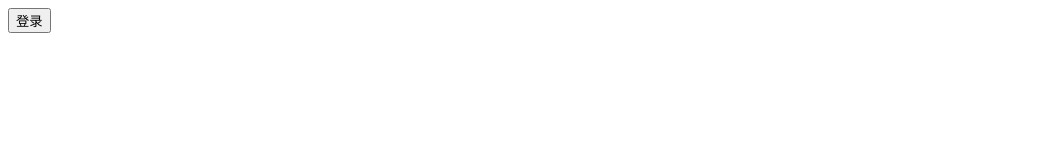
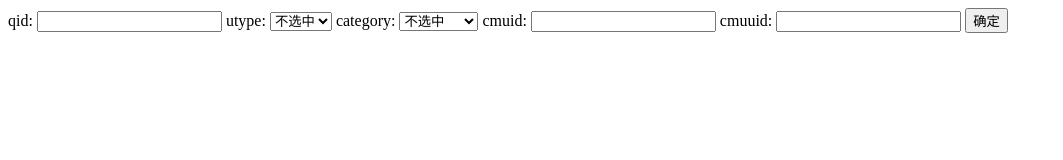
Before and after one commit to Call-Me-Uncle/mockServer, a website: page views/log.html in a window 1280 px wide. Shown: the whole page, without its empty margins (0-1063 px from the left). Drawn offline with Linux system fonts and the light colour scheme; files whose address does not match are found by name.

Commit message:
add front

```diff
--- a/views/log.html
+++ b/views/log.html
@@ -6,17 +6,46 @@
     <script src="jquery.min.js" charset="utf-8"></script>
   </head>
   <body>
-    <button type="button" name="button">登录</button>
-    <script type="text/javascript">
 
-      $('button').click(function(){
-        $.post("/scity",{
-          type:'ssv002'
+        <form id = "checkinfo">
+            qid:
+            <input type="text" name="qid" /> utype:
+            <select name="utype">
+                <option value="">不选中</option>
+                <option value="0">0</option>
+                <option value="1">1</option>
+            </select>
+            category:
+            <select name="category">
+                <option value="">不选中</option>
+                <option value="api.request_server">api.return</option>
+                <option value="api.post">api.post</option>
+                <option value="api.return">api.return</option>
+            </select>
+            cmuid:
+            <input type="text" name="cmuid" />
+            cmuuid:
+            <input type="text" name="cmuuid" />
+            <button type="button" name="button">确定</button>
+        </form>
+        <script type="text/javascript">
 
-        },function(data,status){
-          console.log(data);
-        });
-      });
-    </script>
+
+            $('button').click(function() {
+              var data = $('#checkinfo').serializeArray();
+              console.log(data);
+
+                $.post("/Log",
+                {
+                    data:data
+
+                }, function(data, status) {
+                    console.log(data);
+                });
+
+
+            });
+        </script>
+
   </body>
 </html>
```
Also changed, not shown: views/index.html (+7 -1 lines).
